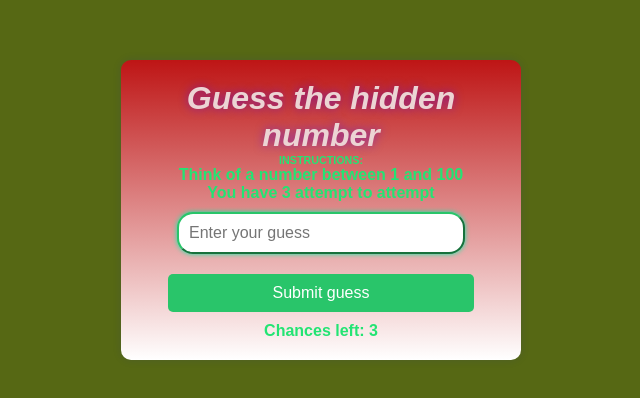
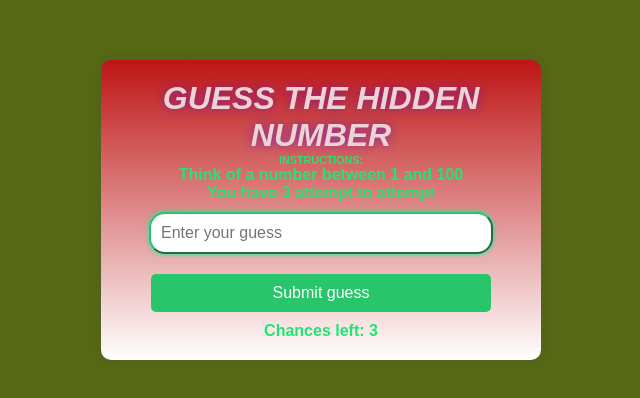
Before and after one commit to Cheeryphat/guess, a website: page index.html in a window 1280 px wide. Shown: the part 190-588 px from the top of the page, without its empty margins (319-959 px from the left). Drawn offline with Linux system fonts and the light colour scheme.

Commit message:
Update style.css

```diff
--- a/css/style.css
+++ b/css/style.css
@@ -2,7 +2,7 @@
 *{
     padding: 0;
     margin:0;
-    box-sizing: border-box;
+    box-vsizing: border-box;
 
 }
 body{
@@ -24,9 +24,11 @@ body{
     box-shadow: 0 0 10px rgba(9, 5, 216, 0.1);
 }
 h1{
-    color:#ecd4d4;
+     color:#ecd4d4;
+   text-transform:uppercase;
+   font-weight: bolder;
     font-style: oblique;
-    text-shadow:0 0 10px rgba(78, 8, 241, 0.5) ;
+    text-shadow:0 0 10px rgba(78, 8, 241, 0.5);
 }
 h6{
     color:rgb(35, 228, 115) ;
@@ -39,8 +41,18 @@ input{
     padding: 10px;
     font-size:16px;
     margin: 10px 0;
-    border-radius: 1rem; box-shadow: 0 0 5px rgba(8, 238, 169, 0.979);
+    border-radius: 1rem;
+    box-shadow: 0 0 5px rgba(8, 238, 169, 0.979);
     border:2px outset rgb(41, 197, 106)
+}
+input:hover{
+    border: 3px groove rgb(41, 197, 106)   ;
+
+    box-shadow: 5px 5px 5px rgba(113, 236, 119, 0.1);
+}
+input::-webkit-inner-spin-button,
+input::-webkit-outer-spin-button{
+    appearance: none;
 }
 button{
     color:#fff;
```
